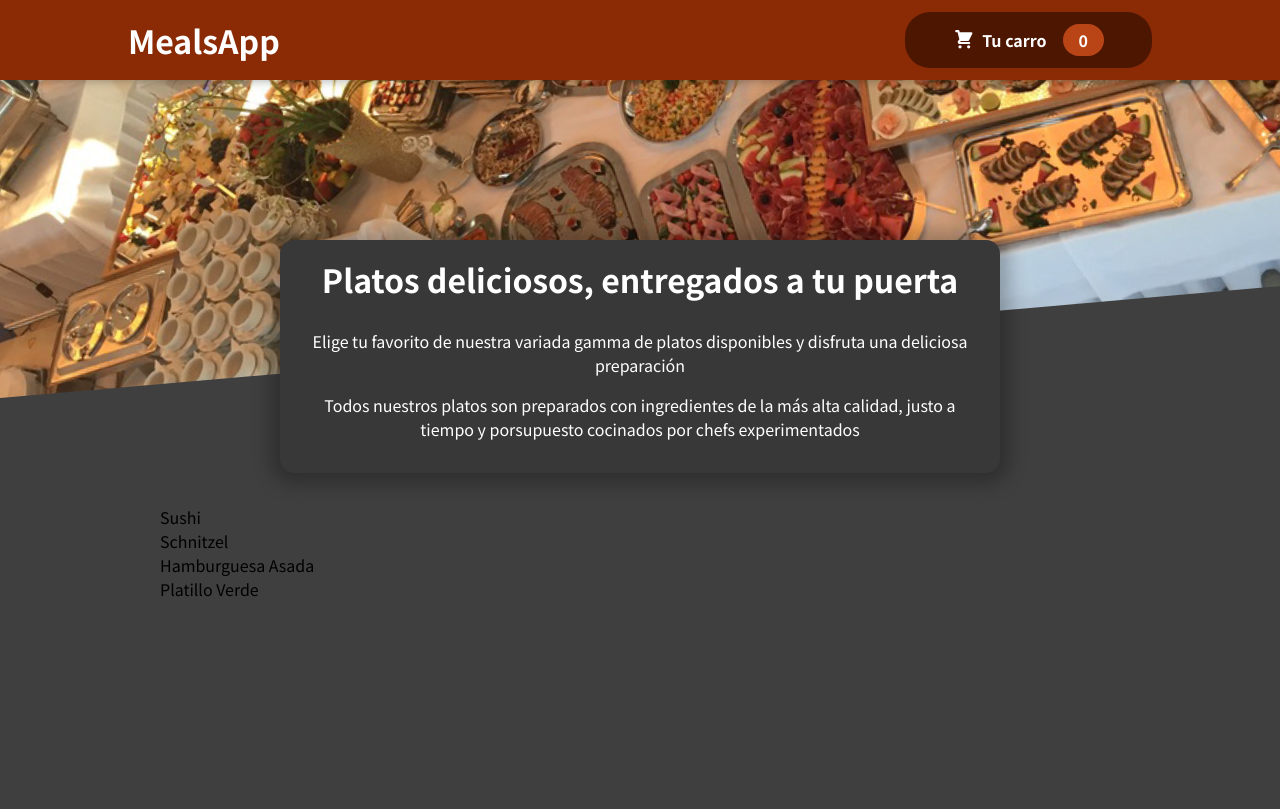
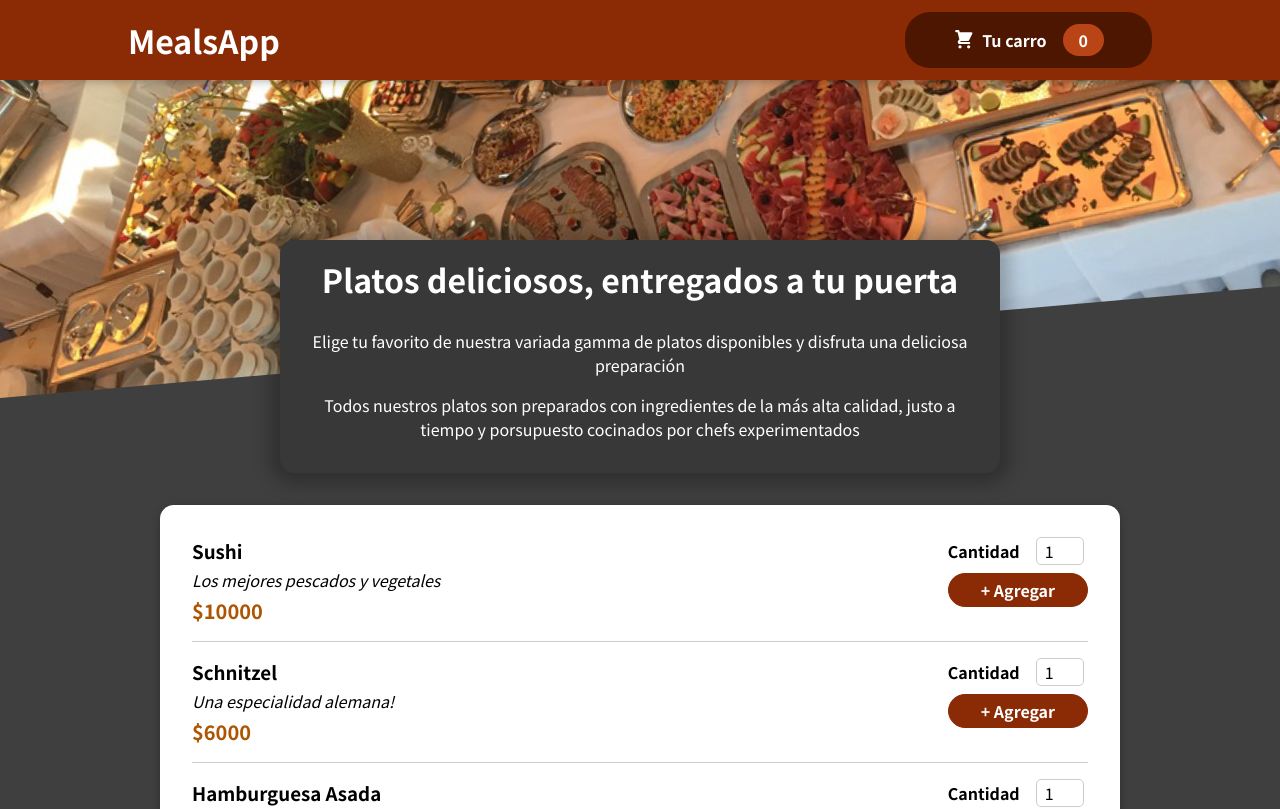
Before and after one commit to PALLdev/food-app, a React (Create React App) app: page / in a window 1280 px wide. Shown: the top 809 px of the page. Built offline with nearby package versions, Linux system fonts and the light colour scheme.

Commit message:
cards for mealList components

```diff
--- a/src/components/Meals/AvailableMeals.tsx
+++ b/src/components/Meals/AvailableMeals.tsx
@@ -1,5 +1,7 @@
 import React from "react";
+import Card from "../UI/Card";
 import classes from "./AvailableMeals.module.css";
+import MealItem from "./MealItem/MealItem";
 
 const DUMMY_MEALS = [
   {
@@ -23,17 +25,27 @@
   {
     id: "m4",
     name: "Platillo Verde",
-    description: "Saludable...y verde...",
+    description: "Saludable... y verde...",
     price: 8000,
   },
 ];
 
 const AvailableMeals: React.FC = () => {
-  const mealsList = DUMMY_MEALS.map((meal) => <li>{meal.name}</li>);
+  const mealsList = DUMMY_MEALS.map((meal) => (
+    <MealItem
+      key={meal.id}
+      name={meal.name}
+      description={meal.description}
+      price={meal.price}
+      id={meal.id}
+    />
+  ));
 
   return (
     <section className={classes.meals}>
-      <ul>{mealsList}</ul>
+      <Card>
+        <ul>{mealsList}</ul>
+      </Card>
     </section>
   );
 };
--- /dev/null
+++ b/src/components/Meals/MealItem/MealItem.module.css
@@ -0,0 +1,22 @@
+.meal {
+  display: flex;
+  justify-content: space-between;
+  margin: 1rem;
+  padding-bottom: 1rem;
+  border-bottom: 1px solid #ccc;
+}
+
+.meal h3 {
+  margin: 0 0 0.25rem 0;
+}
+
+.description {
+  font-style: italic;
+}
+
+.price {
+  margin-top: 0.25rem;
+  font-weight: bold;
+  color: #ad5502;
+  font-size: 1.25rem;
+}
--- /dev/null
+++ b/src/components/Meals/MealItem/MealItem.tsx
@@ -0,0 +1,29 @@
+import React from "react";
+
+import MealItemForm from "./MealItemForm";
+
+import classes from "./MealItem.module.css";
+
+const MealItem: React.FC<{
+  id: string;
+  name: string;
+  description: string;
+  price: number;
+}> = (props) => {
+  const formatedPrice = `$${props.price.toFixed(0)}`;
+
+  return (
+    <li className={classes.meal}>
+      <div>
+        <h3>{props.name}</h3>
+        <div className={classes.description}>{props.description}</div>
+        <div className={classes.price}>{formatedPrice}</div>
+      </div>
+      <div>
+        <MealItemForm id={props.id} />
+      </div>
+    </li>
+  );
+};
+
+export default MealItem;
--- /dev/null
+++ b/src/components/Meals/MealItem/MealItemForm.module.css
@@ -0,0 +1,20 @@
+.form {
+  text-align: right;
+}
+
+.form button {
+  font: inherit;
+  cursor: pointer;
+  background-color: #8a2b06;
+  border: 1px solid #8a2b06;
+  color: white;
+  padding: 0.25rem 2rem;
+  border-radius: 20px;
+  font-weight: bold;
+}
+
+.form button:hover,
+.form button:active {
+  background-color: #641e03;
+  border-color: #641e03;
+}
--- /dev/null
+++ b/src/components/Meals/MealItem/MealItemForm.tsx
@@ -0,0 +1,25 @@
+import React from "react";
+import Input from "../../UI/Input";
+
+import classes from "./MealItemForm.module.css";
+
+const MealItemForm: React.FC<{ id: string }> = (props) => {
+  return (
+    <form className={classes.form}>
+      <Input
+        label="Cantidad"
+        input={{
+          id: props.id,
+          type: "number",
+          min: "1",
+          max: "5",
+          step: "1",
+          defaultValue: "1",
+        }}
+      />
+      <button>+ Agregar</button>
+    </form>
+  );
+};
+
+export default MealItemForm;
--- /dev/null
+++ b/src/components/UI/Card.module.css
@@ -0,0 +1,6 @@
+.card {
+  padding: 1rem;
+  box-shadow: 0 2px 8px rgba(0, 0, 0, 0.25);
+  border-radius: 14px;
+  background-color: white;
+}
--- /dev/null
+++ b/src/components/UI/Card.tsx
@@ -0,0 +1,9 @@
+import React from "react";
+
+import classes from "./Card.module.css";
+
+const Card: React.FC = (props) => {
+  return <div className={classes.card}>{props.children}</div>;
+};
+
+export default Card;
--- /dev/null
+++ b/src/components/UI/Input.module.css
@@ -0,0 +1,18 @@
+.input {
+  display: flex;
+  align-items: center;
+  margin-bottom: 0.5rem;
+}
+
+.input label {
+  font-weight: bold;
+  margin-right: 1rem;
+}
+
+.input input {
+  width: 3rem;
+  border-radius: 5px;
+  border: 1px solid #ccc;
+  font: inherit;
+  padding-left: 0.5rem;
+}
--- /dev/null
+++ b/src/components/UI/Input.tsx
@@ -0,0 +1,14 @@
+import React from "react";
+
+import classes from "./Input.module.css";
+
+const Input: React.FC<{ label: string; input: any }> = (props) => {
+  return (
+    <div className={classes.input}>
+      <label htmlFor={props.input.id}>{props.label}</label>
+      <input {...props.input} />
+    </div>
+  );
+};
+
+export default Input;
```
